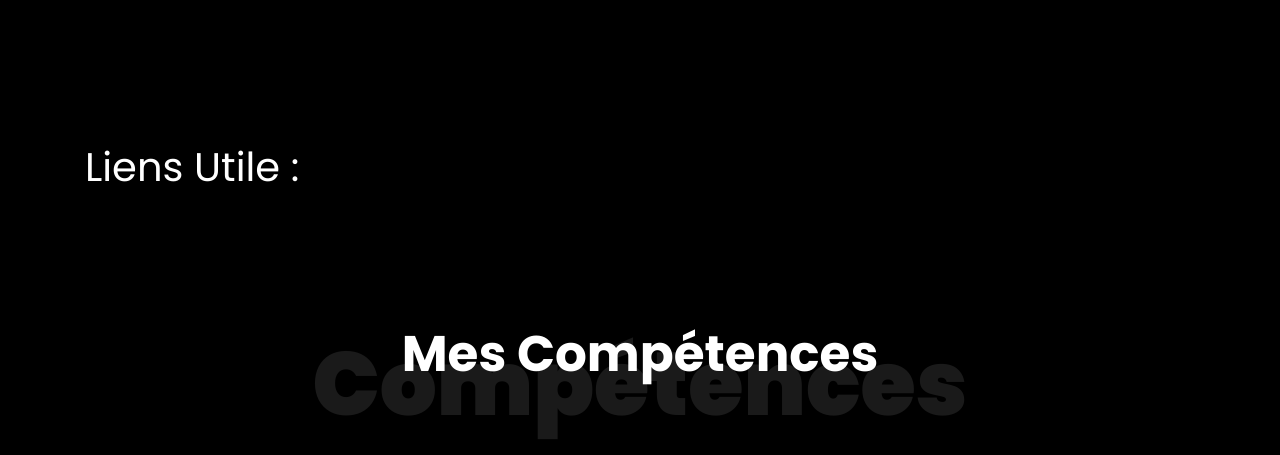
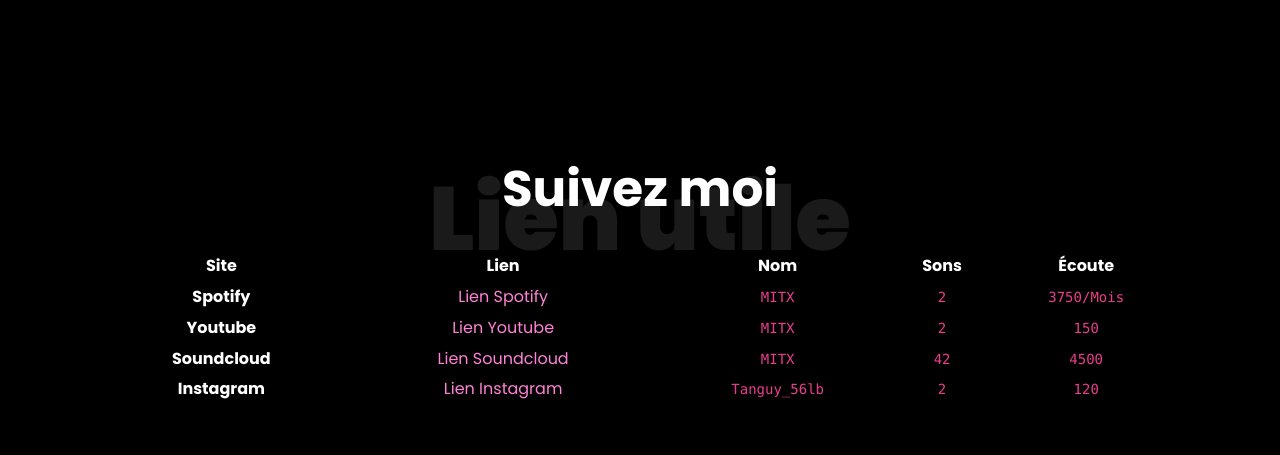
Before and after one commit to TanguyLeBuhe/Porfolio-Tlb, a plain HTML site: page PrestaSong.html in a window 1280 px wide. Shown: the part 1060-1515 px from the top of the page. Drawn offline with nearby package versions, Linux system fonts and the light colour scheme.

Commit message:
PrestaSong Mise a jour de suivre

```diff
--- a/PrestaSong.html
+++ b/PrestaSong.html
@@ -144,7 +144,52 @@
                     </div>
                 </section>
 
-                <hr><h1>Liens Utile : </h1>
+                <section id="proj">
+                    <div class="container mt-5">
+                        <div class="col-md-12 heading-section text-center ftco-animate">
+                            <h1 class="big big-2">Lien utile</h1>
+                            <h2 class="mb-4">Suivez moi</h2>
+                        </div>
+
+                        <table>
+                            <tbody>
+                              <tr>
+                                <th scope="col">Site</th>
+                                <th scope="col">Lien</th>
+                                <th scope="col">Nom</th>
+                                <th scope="col">Sons</th>
+                                <th scope="col">Écoute</th>
+                              </tr>
+                              <tr>
+                                <th scope="row">Spotify</th>
+                                <td><a href="https://open.spotify.com/album/2LGVSEZ6PoXNPuUrvyp77U">Lien Spotify</a></td>
+                                <td><code>MITX</code></td>
+                                <td><code>2</code></td>
+                                <td><code>3750/Mois</code></td>
+                              </tr>
+                              <tr>
+                                <th scope="row">Youtube</th>
+                                <td><a href="https://www.youtube.com/channel/UC-_vmuzh2xTOWm_ilkOr5XQ">Lien Youtube</a></td>
+                                <td><code>MITX</code></td>
+                                <td><code>2</code></td>
+                                <td><code>150</code></td>
+                              </tr>
+                              <tr>
+                                <th scope="row">Soundcloud</th>
+                                <td><a href="https://soundcloud.com/tanguybeats">Lien Soundcloud</a></td>
+                                <td><code>MITX</code></td>
+                                <td><code>42</code></td>
+                                <td><code>4500</code></td>
+                              </tr>
+                              <tr>
+                                <th scope="row">Instagram</th>
+                                <td><a href="https://www.instagram.com/tanguy_56lb">Lien Instagram</a></td>
+                                <td><code>Tanguy_56lb</code></td>
+                                <td><code>2</code></td>
+                                <td><code>120</code></td>
+                              </tr>
+                            </tbody>
+                          </table>
 
                 <section class="ftco-section" id="skills-section">
                     <div class="container">
@@ -247,11 +292,30 @@
         visibility: visible;
     }
 
+table{
+    text-align: center;
+    align-items: center;
+    margin: 0 auto;
+    width: 100%;
+}
+
+tr{
+    color: white;
+}
+
 /* Media query for phone mode (portrait and landscape) */
 @media only screen and (max-width: 767px) {
   .progress-wrap h3,
   .progress-bar span {
     font-size: 10px; /* Set your desired font size here */
   }
+
+  table{
+    text-align: center;
+    align-items: center;
+    margin: 0 auto;
+    width: 80%;
+    font-size: 10px;;
+}
 }
 </style>
```
